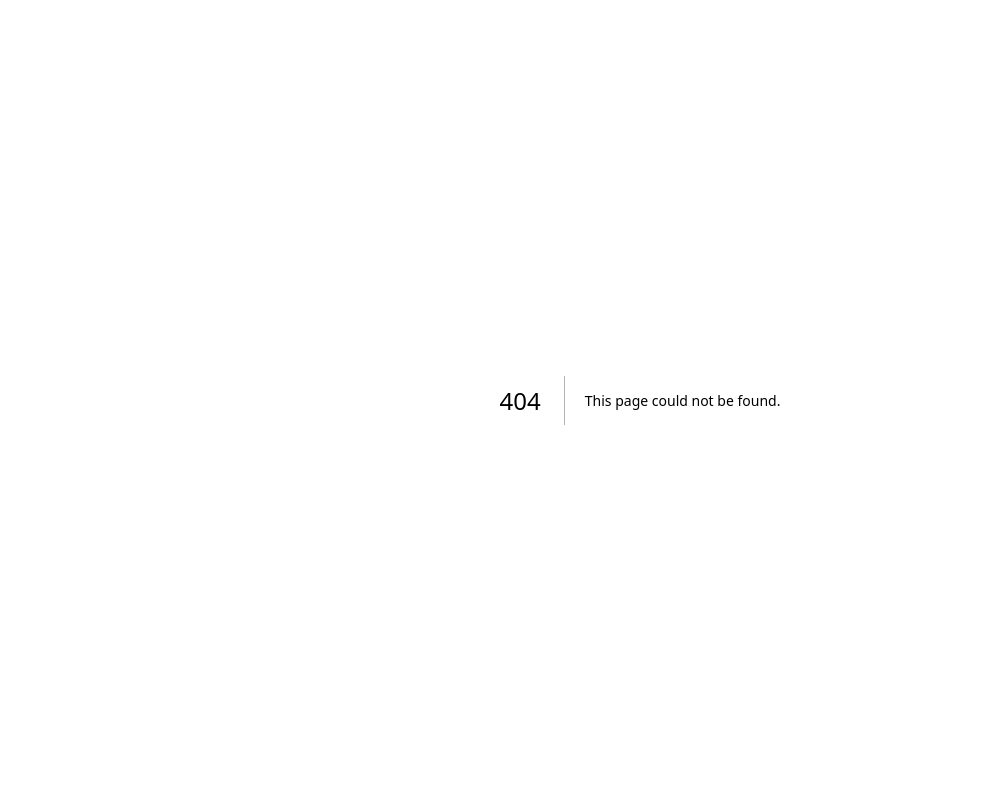
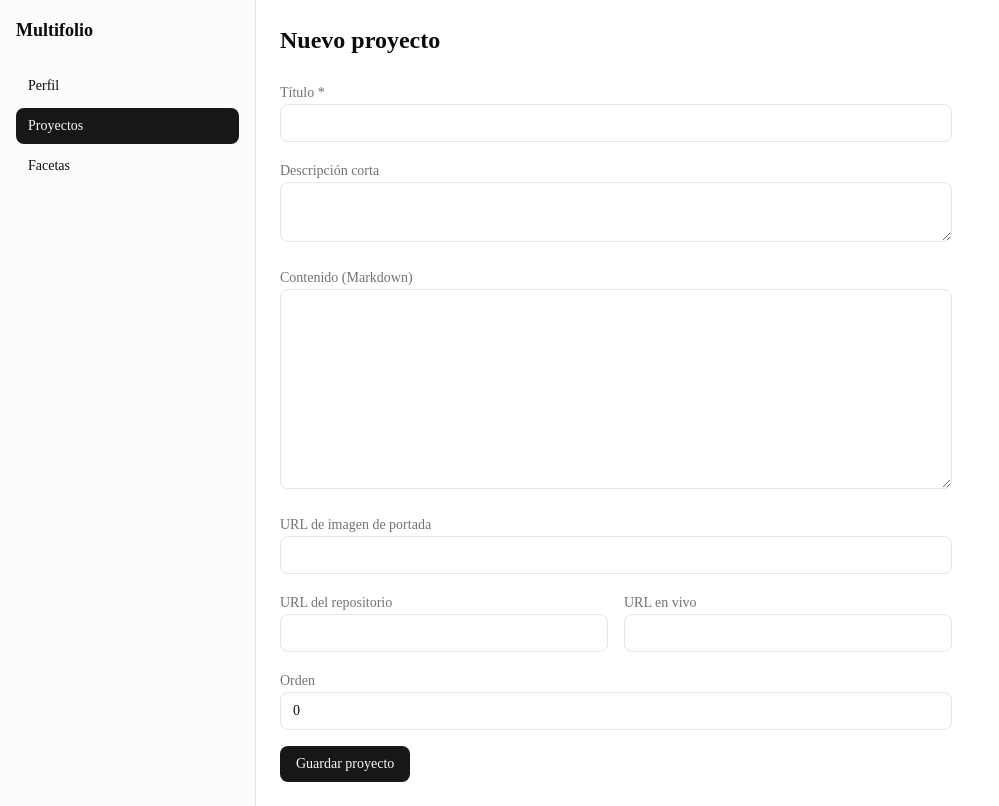
Before and after one commit to reiarseni/multifolio, a Next.js app in the folder frontend/: page /projects/new in a window 1280 px wide. Before the commit this address had no page. Shown: the whole page, without its empty margins (0-999 px from the left). Built offline with nearby package versions, Linux system fonts and the light colour scheme; no server answers.

Commit message:
feat: agrega UI de dashboard para gestionar proyectos
Lista, crear y editar proyectos con formulario para datos,
markdown y URLs. Conexion con API mediante fetch.

Refs #13

```diff
--- /dev/null
+++ b/frontend/src/app/(dashboard)/projects/[id]/edit/page.tsx
@@ -0,0 +1,38 @@
+"use client";
+
+import { useParams, useRouter } from "next/navigation";
+import { useEffect, useState } from "react";
+import { ProjectForm } from "@/components/forms/ProjectForm";
+import { projectsApi, type Project } from "@/lib/api/projects";
+
+export default function EditProjectPage() {
+  const { id } = useParams<{ id: string }>();
+  const router = useRouter();
+  const [project, setProject] = useState<Project | null>(null);
+  const [loading, setLoading] = useState(true);
+  const [saving, setSaving] = useState(false);
+
+  useEffect(() => {
+    projectsApi.get(id).then((data) => {
+      setProject(data);
+      setLoading(false);
+    });
+  }, [id]);
+
+  const handleSave = async (data: Partial<Project>) => {
+    setSaving(true);
+    await projectsApi.update(id, data);
+    router.push("/projects");
+  };
+
+  if (loading) {
+    return <div className="text-muted-foreground">Loading...</div>;
+  }
+
+  return (
+    <div className="max-w-3xl space-y-6">
+      <h1 className="text-2xl font-bold">Editar proyecto</h1>
+      <ProjectForm initial={project ?? undefined} onSave={handleSave} saving={saving} />
+    </div>
+  );
+}
--- /dev/null
+++ b/frontend/src/app/(dashboard)/projects/new/page.tsx
@@ -0,0 +1,24 @@
+"use client";
+
+import { useRouter } from "next/navigation";
+import { useState } from "react";
+import { ProjectForm } from "@/components/forms/ProjectForm";
+import { projectsApi } from "@/lib/api/projects";
+
+export default function NewProjectPage() {
+  const router = useRouter();
+  const [saving, setSaving] = useState(false);
+
+  const handleSave = async (data: Parameters<typeof projectsApi.create>[0]) => {
+    setSaving(true);
+    const project = await projectsApi.create(data);
+    router.push("/projects");
+  };
+
+  return (
+    <div className="max-w-3xl space-y-6">
+      <h1 className="text-2xl font-bold">Nuevo proyecto</h1>
+      <ProjectForm onSave={handleSave} saving={saving} />
+    </div>
+  );
+}
--- /dev/null
+++ b/frontend/src/app/(dashboard)/projects/page.tsx
@@ -0,0 +1,75 @@
+"use client";
+
+import { useEffect, useState } from "react";
+import Link from "next/link";
+import { projectsApi, type Project } from "@/lib/api/projects";
+
+export default function ProjectsPage() {
+  const [projects, setProjects] = useState<Project[]>([]);
+  const [loading, setLoading] = useState(true);
+
+  useEffect(() => {
+    projectsApi.list().then((data) => {
+      setProjects(data);
+      setLoading(false);
+    });
+  }, []);
+
+  const handleDelete = async (id: string) => {
+    if (!confirm("¿Eliminar este proyecto?")) return;
+    await projectsApi.delete(id);
+    setProjects((prev) => prev.filter((p) => p.id !== id));
+  };
+
+  if (loading) {
+    return <div className="text-muted-foreground">Loading...</div>;
+  }
+
+  return (
+    <div className="max-w-3xl space-y-6">
+      <div className="flex items-center justify-between">
+        <h1 className="text-2xl font-bold">Proyectos</h1>
+        <Link
+          href="/projects/new"
+          className="bg-primary text-primary-foreground px-4 py-2 rounded-md text-sm"
+        >
+          Nuevo proyecto
+        </Link>
+      </div>
+
+      {projects.length === 0 ? (
+        <p className="text-muted-foreground">No hay proyectos aún.</p>
+      ) : (
+        <div className="space-y-3">
+          {projects.map((project) => (
+            <div key={project.id} className="border rounded-md p-4 flex justify-between items-start gap-4">
+              <div className="flex-1 min-w-0">
+                <p className="font-medium truncate">{project.title}</p>
+                {project.description && (
+                  <p className="text-sm text-muted-foreground line-clamp-2">{project.description}</p>
+                )}
+                <p className="text-xs text-muted-foreground mt-1">
+                  {project.images.length} imagen(es) · {project.attachments.length} adjunto(s)
+                </p>
+              </div>
+              <div className="flex gap-2 shrink-0">
+                <Link
+                  href={`/projects/${project.id}/edit`}
+                  className="text-sm text-muted-foreground hover:underline"
+                >
+                  Editar
+                </Link>
+                <button
+                  onClick={() => handleDelete(project.id)}
+                  className="text-sm text-destructive hover:underline"
+                >
+                  Eliminar
+                </button>
+              </div>
+            </div>
+          ))}
+        </div>
+      )}
+    </div>
+  );
+}
--- /dev/null
+++ b/frontend/src/components/forms/ProjectForm.tsx
@@ -0,0 +1,108 @@
+"use client";
+
+import { type Project } from "@/lib/api/projects";
+import { useState } from "react";
+
+interface Props {
+  initial?: Partial<Project>;
+  onSave: (data: Partial<Project>) => Promise<void>;
+  saving?: boolean;
+}
+
+export function ProjectForm({ initial, onSave, saving }: Props) {
+  const [form, setForm] = useState({
+    title: initial?.title ?? "",
+    description: initial?.description ?? "",
+    markdown_content: initial?.markdown_content ?? "",
+    github_url: initial?.github_url ?? "",
+    live_url: initial?.live_url ?? "",
+    cover_image_url: initial?.cover_image_url ?? "",
+    sort_order: initial?.sort_order ?? 0,
+  });
+
+  const handleSubmit = async (e: React.FormEvent) => {
+    e.preventDefault();
+    await onSave(form);
+  };
+
+  const set = (field: string, value: string | number) =>
+    setForm((prev) => ({ ...prev, [field]: value }));
+
+  return (
+    <form onSubmit={handleSubmit} className="space-y-4 max-w-2xl">
+      <div>
+        <label className="text-sm text-muted-foreground">Título *</label>
+        <input
+          required
+          className="w-full border rounded-md px-3 py-2 text-sm"
+          value={form.title}
+          onChange={(e) => set("title", e.target.value)}
+        />
+      </div>
+
+      <div>
+        <label className="text-sm text-muted-foreground">Descripción corta</label>
+        <textarea
+          className="w-full border rounded-md px-3 py-2 text-sm min-h-[60px]"
+          value={form.description}
+          onChange={(e) => set("description", e.target.value)}
+        />
+      </div>
+
+      <div>
+        <label className="text-sm text-muted-foreground">Contenido (Markdown)</label>
+        <textarea
+          className="w-full border rounded-md px-3 py-2 text-sm min-h-[200px] font-mono"
+          value={form.markdown_content}
+          onChange={(e) => set("markdown_content", e.target.value)}
+        />
+      </div>
+
+      <div>
+        <label className="text-sm text-muted-foreground">URL de imagen de portada</label>
+        <input
+          className="w-full border rounded-md px-3 py-2 text-sm"
+          value={form.cover_image_url}
+          onChange={(e) => set("cover_image_url", e.target.value)}
+        />
+      </div>
+
+      <div className="grid grid-cols-2 gap-4">
+        <div>
+          <label className="text-sm text-muted-foreground">URL del repositorio</label>
+          <input
+            className="w-full border rounded-md px-3 py-2 text-sm"
+            value={form.github_url}
+            onChange={(e) => set("github_url", e.target.value)}
+          />
+        </div>
+        <div>
+          <label className="text-sm text-muted-foreground">URL en vivo</label>
+          <input
+            className="w-full border rounded-md px-3 py-2 text-sm"
+            value={form.live_url}
+            onChange={(e) => set("live_url", e.target.value)}
+          />
+        </div>
+      </div>
+
+      <div>
+        <label className="text-sm text-muted-foreground">Orden</label>
+        <input
+          type="number"
+          className="w-full border rounded-md px-3 py-2 text-sm"
+          value={form.sort_order}
+          onChange={(e) => set("sort_order", Number(e.target.value))}
+        />
+      </div>
+
+      <button
+        type="submit"
+        disabled={saving}
+        className="bg-primary text-primary-foreground px-4 py-2 rounded-md text-sm disabled:opacity-50"
+      >
+        {saving ? "Guardando..." : "Guardar proyecto"}
+      </button>
+    </form>
+  );
+}
--- /dev/null
+++ b/frontend/src/lib/api/projects.ts
@@ -0,0 +1,60 @@
+import { apiClient } from "@/lib/api-client";
+
+export interface ProjectImage {
+  id: string;
+  project_id: string;
+  image_url: string;
+  caption: string | null;
+  sort_order: number;
+  created_at: string;
+}
+
+export interface ProjectAttachment {
+  id: string;
+  project_id: string;
+  file_url: string;
+  filename: string;
+  mime_type: string;
+  file_size: number;
+  created_at: string;
+}
+
+export interface Project {
+  id: string;
+  profile_id: string;
+  title: string;
+  description: string | null;
+  cover_image_url: string | null;
+  markdown_content: string | null;
+  github_url: string | null;
+  live_url: string | null;
+  sort_order: number;
+  created_at: string;
+  updated_at: string;
+  images: ProjectImage[];
+  attachments: ProjectAttachment[];
+}
+
+function getAuthHeaders(): Record<string, string> {
+  const token = typeof window !== "undefined" ? localStorage.getItem("access_token") : null;
+  return token ? { Authorization: `Bearer ${token}` } : {};
+}
+
+function withAuth(opts: Record<string, unknown> = {}): Record<string, unknown> {
+  return { ...opts, headers: { ...getAuthHeaders(), ...(opts.headers as Record<string, string> ?? {}) } };
+}
+
+export const projectsApi = {
+  list: () => apiClient.get<Project[]>("/api/projects", withAuth()),
+
+  get: (id: string) => apiClient.get<Project>(`/api/projects/${id}`, withAuth()),
+
+  create: (data: Partial<Project>) =>
+    apiClient.post<Project>("/api/projects", data, withAuth()),
+
+  update: (id: string, data: Partial<Project>) =>
+    apiClient.put<Project>(`/api/projects/${id}`, data, withAuth()),
+
+  delete: (id: string) =>
+    apiClient.delete(`/api/projects/${id}`, withAuth()),
+};
```
